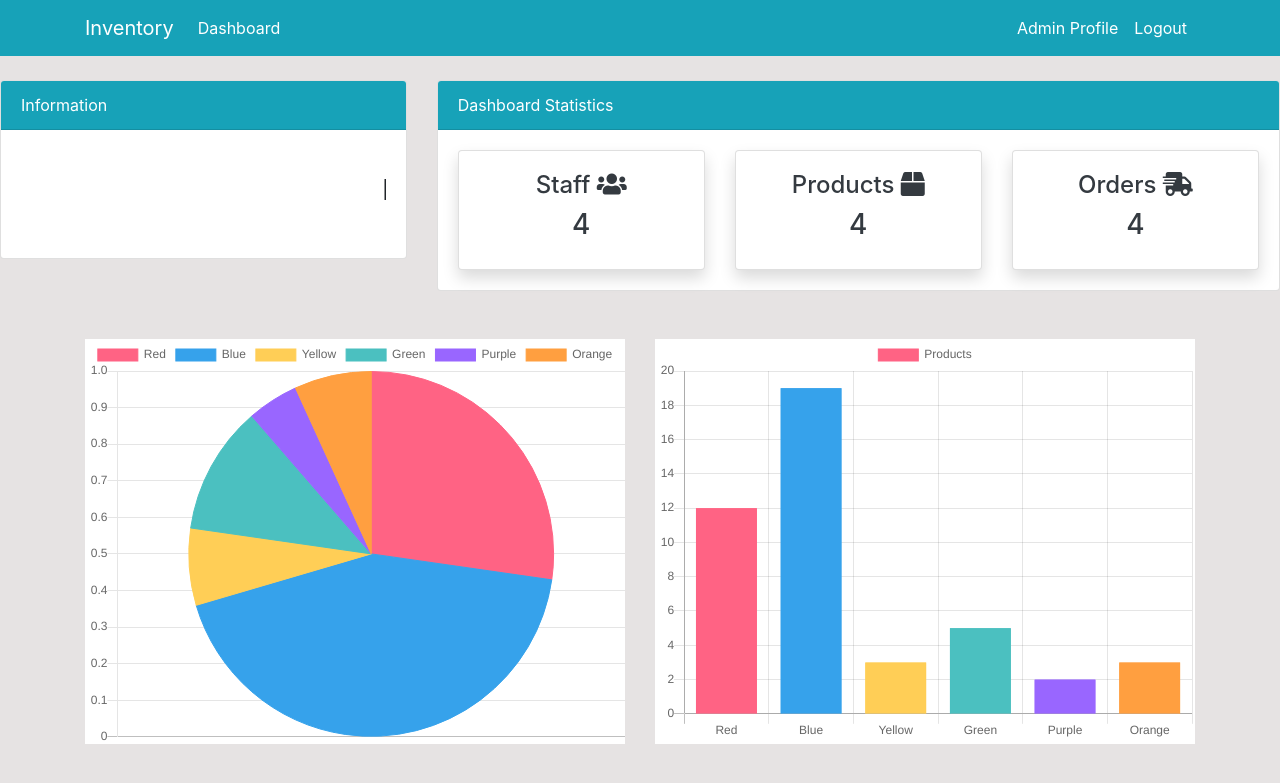
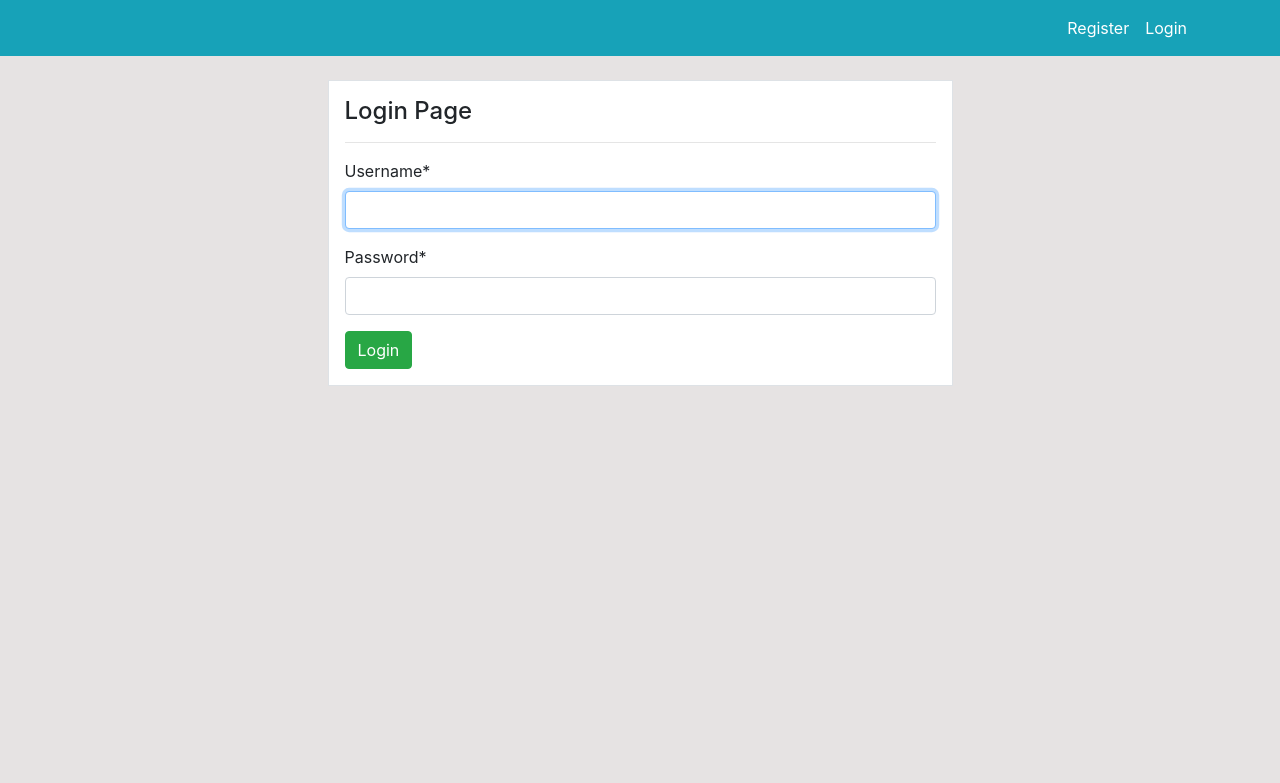
Before and after one commit to satyam904/Inventory-Managemeny-System, a Django app: page / in a window 1280 px wide. Shown: the top 783 px of the page. Run offline with Django 5.2, Linux system fonts and the light colour scheme; some libraries are stand-ins or nearby versions.

Commit message:
Updated project files

```diff
--- a/dashboard/urls.py
+++ b/dashboard/urls.py
@@ -2,7 +2,7 @@ from django.urls import path
 from . import views
 
 urlpatterns = [
-    path('', views.index, name='dashboard-index'),
+    path('dashboard/', views.index, name='dashboard-index'),
     path('staff/', views.staff, name='dashboard-staff'),
     path('products/', views.products, name='dashboard-products'),
     path('order/', views.order, name='dashboard-order')
--- a/dashboard/views.py
+++ b/dashboard/views.py
@@ -1,15 +1,25 @@
 from django.shortcuts import render
 from django.http import HttpResponse
+from django.contrib.auth.decorators import login_required
+from .models import Product
 
 # Create your views here.
+@login_required
 def index(request):
     return render(request, 'dashboard/index.html')
 
+@login_required
 def staff(request):
     return render(request, 'dashboard/staff.html')
 
+@login_required
 def products(request):
-    return render(request, 'dashboard/products.html')
+    items = Product.objects.all()
+    context = {
+        'items': items,
+    }
+    return render(request, 'dashboard/products.html', context)
 
+@login_required
 def order(request):
     return render(request, 'dashboard/order.html')
--- a/inventoryproject/settings.py
+++ b/inventoryproject/settings.py
@@ -139,4 +139,4 @@ STATIC_ROOT = (BASE_DIR/"asert/")
 
 LOGIN_REDIRECT_URL = 'dashboard-index'
 
-LOGOUT_REDIRECT_URL = 'user-login'
+LOGIN_URL = 'user-login'
--- a/inventoryproject/urls.py
+++ b/inventoryproject/urls.py
@@ -14,6 +14,22 @@ Including another URLconf
     1. Import the include() function: from django.urls import include, path
     2. Add a URL to urlpatterns:  path('blog/', include('blog.urls'))
 """
+# from django.contrib import admin
+# from django.urls import path, include
+# from user import views as user_view
+# from django.contrib.auth import views as auth_views
+
+# urlpatterns = [
+#     path('admin/', admin.site.urls),
+#     path('', include('dashboard.urls')),
+#     path('register/', user_view.register, name='user-register'),
+#     path('login/', auth_views.LoginView.as_view(template_name='user/login.html'), name='user-login'),
+#     path('logout/', auth_views.LogoutView.as_view(template_name='user/logout.html'), name='user-logout')
+# ]
+
+
+
+# inventoryproject/urls.py
 from django.contrib import admin
 from django.urls import path, include
 from user import views as user_view
@@ -23,8 +39,6 @@ urlpatterns = [
     path('admin/', admin.site.urls),
     path('', include('dashboard.urls')),
     path('register/', user_view.register, name='user-register'),
-    path('login/', auth_views.LoginView.as_view(template_name='user/login.html'), name='user-login'),
-    # path('logout/', auth_views.LogoutView.as_view(template_name='user/logout.html'), name='user-logout')
-        path('logout/', auth_views.LogoutView.as_view(http_method_names=['get', 'post']), name='user-logout'),
-
+    path('', auth_views.LoginView.as_view(template_name='user/login.html'), name='user-login'),
+    path('logout/', auth_views.LogoutView.as_view(template_name='user/logout.html'), name='user-logout'),
 ]
--- a/templates/dashboard/index.html
+++ b/templates/dashboard/index.html
@@ -2,6 +2,7 @@
 {% block title %}Home Page{% endblock %}
 
 {% block content %}
+    {% if user.is_authenticated and user.is_staff and user.is_superuser %}
 
     {% include 'partials/topnav.html' %}
 
@@ -100,5 +101,8 @@
     </div>
     <!--End Graphs-->
 
+{% else %}
+{% include 'dashboard/staff_index.html' %}
+{% endif %}
 
 {% endblock %}
--- a/templates/partials/nav.html
+++ b/templates/partials/nav.html
@@ -1,4 +1,4 @@
-{% comment %} <nav class="navbar navbar-expand-lg navbar-info bg-info">
+<nav class="navbar navbar-expand-lg navbar-info bg-info">
     <div class="container">
         {% if user.is_authenticated %}
         <a class="navbar-brand text-white" href="{% url 'dashboard-index' %}">Inventory</a>
@@ -16,7 +16,7 @@
             </ul>
             <ul class="navbar-nav ml-auto">
                 <li class="nav-item active">
-                    <a class="nav-link text-white" href="{% url 'user-profile' %}">{{ user.username }} Profile
+                        <a class="nav-link text-white" href="profile.html">Admin Profile <span
                         <span class="sr-only">(current)</span></a>
                 </li>
                 <li class="nav-item">
@@ -36,62 +36,4 @@
             {% endif %}
         </div>
     </div>
-</nav> {% endcomment %}
-
-{% comment %} <nav class="navbar navbar-expand-lg navbar-info bg-info">
-        <div class="container">
-            <a class="navbar-brand text-white" href="{% url 'dashboard-index' %}">Inventory</a>
-            <button class="navbar-toggler" type="button" data-toggle="collapse" data-target="#navbarSupportedContent"
-                aria-controls="navbarSupportedContent" aria-expanded="false" aria-label="Toggle navigation">
-                <span class="navbar-toggler-icon"></span>
-            </button>
-
-            <div class="collapse navbar-collapse" id="navbarSupportedContent">
-                <ul class="navbar-nav mr-auto">
-                    <li class="nav-item active">
-                        <a class="nav-link text-white" href="{% url 'dashboard-index' %}">Dashboard <span
-                                class="sr-only">(current)</span></a>
-                    </li>
-                </ul>
-                <ul class="navbar-nav ml-auto">
-                    <li class="nav-item active">
-                        <a class="nav-link text-white" href="profile.html">Admin Profile <span
-                                class="sr-only">(current)</span></a>
-                    </li>
-                    <li class="nav-item">
-                        <a class="nav-link text-white" href="#">Logout</a>
-                    </li>
-                </ul>
-
-            </div>
-        </div>
-    </nav> {% endcomment %}
-
-<nav class="navbar navbar-expand-lg navbar-info bg-info">
-    <div class="container">
-        <a class="navbar-brand text-white" href="{% url 'dashboard-index' %}">Inventory</a>
-        <button class="navbar-toggler" type="button" data-toggle="collapse" data-target="#navbarSupportedContent"
-            aria-controls="navbarSupportedContent" aria-expanded="false" aria-label="Toggle navigation">
-            <span class="navbar-toggler-icon"></span>
-        </button>
-
-        <div class="collapse navbar-collapse" id="navbarSupportedContent">
-            <ul class="navbar-nav mr-auto">
-                <li class="nav-item active">
-                    <a class="nav-link text-white" href="{% url 'dashboard-index' %}">Dashboard <span
-                            class="sr-only">(current)</span></a>
-                </li>
-            </ul>
-            <ul class="navbar-nav ml-auto">
-                <li class="nav-item active">
-                    <a class="nav-link text-white" href="profile.html">Admin Profile <span
-                            class="sr-only">(current)</span></a>
-                </li>
-                <li class="nav-item">
-                    <a class="nav-link text-white" href="{% url 'user-logout' %}">Logout</a>
-                </li>
-            </ul>
-
-        </div>
-    </div>
 </nav>
--- a/user/views.py
+++ b/user/views.py
@@ -9,7 +9,7 @@ def register(request):
         form = CreateUserForm(request.POST)
         if form.is_valid():
             form.save()
-            return redirect('dashboard-index')
+            return redirect('user-login')
     else:
         form = CreateUserForm()
     context = {
```
Also changed, not shown: templates/dashboard/staff_index.html (added, +59 -0 lines), db.sqlite3.
